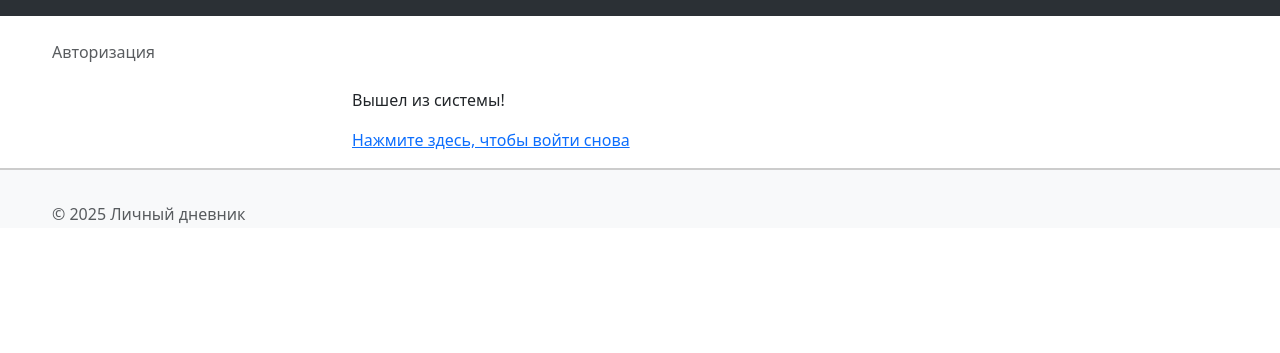
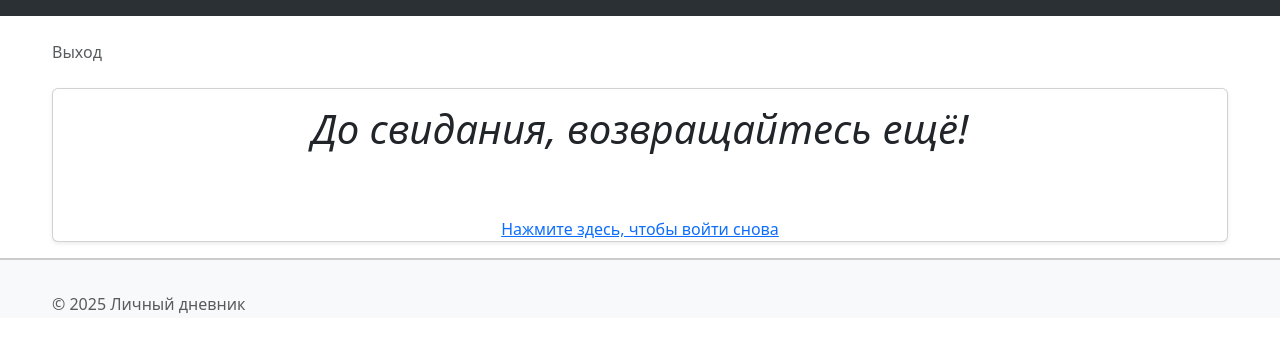
Before and after one commit to KarelinIvan/personal_diary, a Django app: page /users/logout/ in a window 1280 px wide. Shown: the top 353 px of the page. Run offline with Django 5.2, Linux system fonts and the light colour scheme; some libraries are stand-ins or nearby versions.

Commit message:
69-й коммит,

```diff
--- a/config/settings.py
+++ b/config/settings.py
@@ -123,7 +123,7 @@ USE_TZ = True
 # https://docs.djangoproject.com/en/5.1/howto/static-files/
 
 STATIC_URL = 'static/'
-MEDIA_URL = 'media/'
+MEDIA_URL = '/media/'
 MEDIA_ROOT = os.path.join(BASE_DIR, 'media')
 
 # Тип поля первичного ключа по умолчанию
--- a/users/templates/users/logout.html
+++ b/users/templates/users/logout.html
@@ -1,6 +1,6 @@
 {% extends 'diary/base.html' %}
 {% load static %}
-{% block title %}Авторизация пользователя{% endblock %}
+{% block title %}Выход из аккаунта{% endblock %}
 
 {% block content %}
 <section class="my-registration-form">
@@ -9,13 +9,15 @@
             <div class="col-12">
                 <nav aria-label="breadcrumb" class="my-4">
                     <ol class="breadcrumb">
-                        <li class="breadcrumb-item active" aria-current="page">Авторизация</li>
+                        <li class="breadcrumb-item active" aria-current="page">Выход</li>
                     </ol>
                 </nav>
 
-                <div class="row justify-content-center">
-                    <div class="col-6">
-                        <p>Вышел из системы!</p>
+                <div class="card border-1 shadow-sm">
+                    <div class="card-body">
+                        <h1 class="text-center mb-4"><i>До свидания, возвращайтесь ещё!</i></h1>
+                    </div>
+                    <div class="mt-4 text-center">
                         <a href="{% url 'users:login'%}">Нажмите здесь, чтобы войти снова</a>
                     </div>
                 </div>
```
Also changed, not shown: users/templates/users/login.html (+7 -2 lines), media/python_QwEadXf.jpg (added), media/python_ekpdciE.jpg (added), media/python_tmkkpV6.jpg (added), media/welcome.jpg (added).
